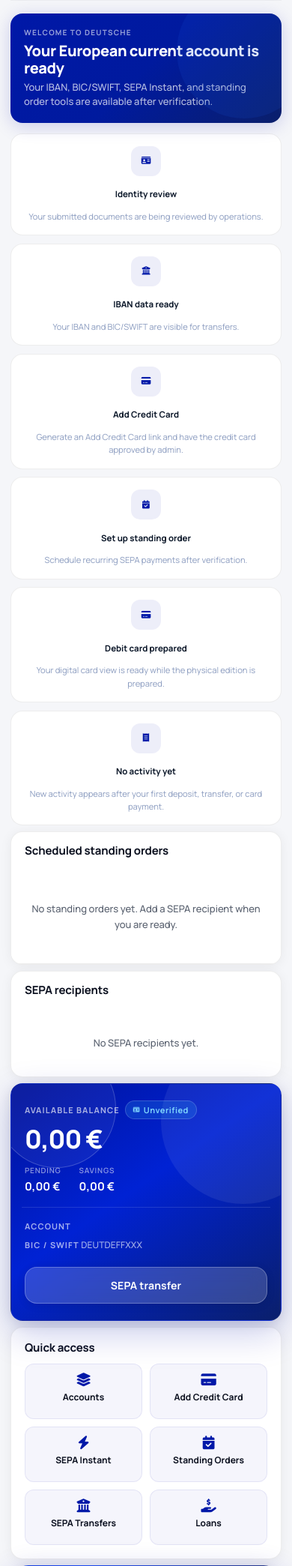
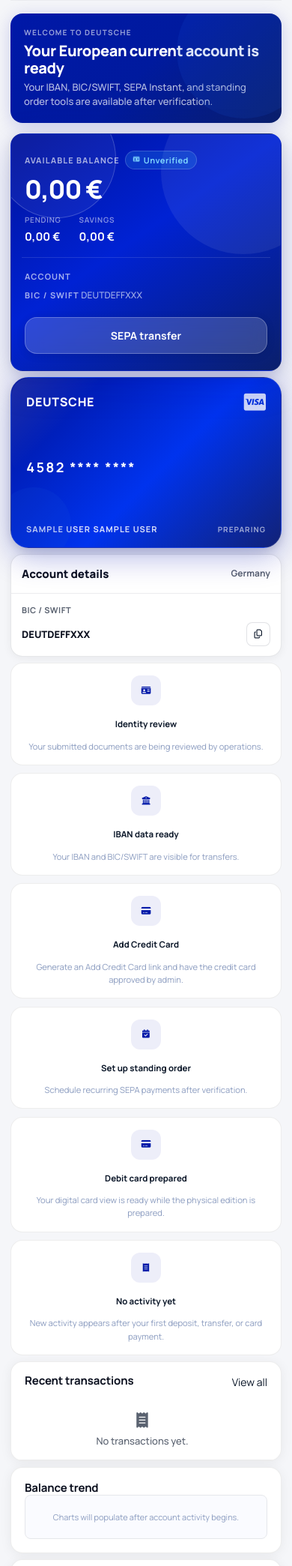
Before and after one commit to Joshangi1/Deutsche-bank, a PHP site: page /dashboard.php in a window 390 px wide. Shown: the part 72-2161 px from the top of the page at 75% size. Run offline with PHP 8.4, Linux system fonts and the light colour scheme; the visitor is signed in with stand-in values (Sample User, id 1); data that the repository does not hold is empty; some libraries are stand-ins or nearby versions.

Commit message:
Fix dashboard mobile ordering

```diff
--- a/assets/css/mobile-premium-fix.css
+++ b/assets/css/mobile-premium-fix.css
@@ -1166,17 +1166,39 @@ body,
   overflow: hidden;
   box-shadow: 0 2px 12px rgba(10,22,40,0.06);
 }
+.account-details-header {
+  display: flex;
+  align-items: center;
+  justify-content: space-between;
+  gap: 16px;
+  padding: 16px 18px 14px;
+  border-bottom: 1px solid rgba(10,22,40,0.08);
+}
+.account-details-header span {
+  color: var(--text-primary, #0d1b2e);
+  font-size: 15px;
+  font-weight: 800;
+}
+.account-details-header small {
+  color: var(--text-secondary, #6b7280);
+  font-size: 12px;
+  font-weight: 700;
+  white-space: nowrap;
+}
 .account-detail-list {
   display: grid;
   gap: 0;
 }
 .account-detail-row {
   display: grid;
-  grid-template-columns: minmax(120px, 0.8fr) minmax(0, 1.4fr) auto;
+  grid-template-columns: minmax(180px, 0.9fr) minmax(220px, 1.2fr) auto;
   align-items: center;
   gap: 12px;
-  padding: 13px 18px;
+  padding: 14px 18px;
   border-top: 1px solid rgba(10,22,40,0.08);
+}
+.account-detail-row:first-child {
+  border-top: 0;
 }
 .account-detail-label {
   color: var(--text-secondary, #6b7280);
@@ -1293,6 +1315,7 @@ body,
   .dashboard-grid {
     --bs-gutter-y: 14px;
   }
+  .dashboard-grid > [class*="col-"] { order: 50; }
   .dashboard-balance-section { order: 1; }
   .dashboard-quick-section { order: 2; }
   .dashboard-card-section { order: 3; }
@@ -1301,6 +1324,8 @@ body,
   .dashboard-cash-section { order: 6; }
   .dashboard-verification-section { order: 7; }
   .dashboard-chart-section { order: 8; }
+  .dashboard-bills-section { order: 9; }
+  .dashboard-recipients-section { order: 10; }
 
   .banking-hero {
     padding: 18px !important;
@@ -1369,6 +1394,9 @@ body,
     gap: 8px 10px;
     padding: 13px 14px;
   }
+  .account-details-header {
+    padding: 14px;
+  }
   .account-detail-label {
     grid-column: 1 / -1;
   }
--- a/dashboard.php
+++ b/dashboard.php
@@ -174,9 +174,9 @@ $newAccountCards = in_array($bankingRegion, ['us', 'ca', 'uk'], true) ? [
     <div class="col-xl-4 dashboard-card-section"><div class="virtual-card"><div class="d-flex justify-content-between"><strong>Deutsche</strong><i class="fa-brands fa-cc-visa fa-2x"></i></div><div class="fs-4 fw-bold">4582 **** **** <?= e($card['card_last4']) ?></div><div class="d-flex justify-content-between"><span><?= e(strtoupper($user['first_name'] . ' ' . $user['last_name'])) ?></span><span><?= $isNewAccount ? 'PREPARING' : e(strtoupper($card['status'])) ?></span></div></div></div>
     <div class="col-12 dashboard-details-section">
         <div class="account-details-card">
-            <div class="section-card-header">
-                <span class="section-card-title">Account details</span>
-                <span class="section-card-link"><?= e($regionConfig['country']) ?></span>
+            <div class="account-details-header">
+                <span>Account details</span>
+                <small><?= e($regionConfig['country']) ?></small>
             </div>
             <div class="account-detail-list">
                 <?php foreach ($bankingDetails as $detail): ?>
@@ -213,7 +213,7 @@ $newAccountCards = in_array($bankingRegion, ['us', 'ca', 'uk'], true) ? [
     </div></div></div>
     <div class="col-xl-4 dashboard-cash-section"><div class="table-card p-4 h-100"><h5 class="fw-bold"><?= e($ui['cash']) ?></h5><div class="cash-flow"><div><span><?= e($ui['income']) ?></span><strong class="tx-credit"><?= money($monthlyIncome->fetch()['total'], $currency) ?></strong></div><div><span><?= e($ui['expenses']) ?></span><strong class="tx-debit"><?= money($monthlyExpense->fetch()['total'], $currency) ?></strong></div></div><?php if ($isNewAccount): ?><div class="empty-mini">Income and expenses will appear after your first posted transaction.</div><?php else: ?><canvas data-chart="doughnut" height="160" data-chart-region="<?= $isUsAccount ? 'us' : 'eu' ?>"></canvas><?php endif; ?></div></div>
     <div class="col-xl-4 dashboard-verification-section"><div class="premium-card p-4 h-100"><h5 class="fw-bold"><?= e($ui['verification']) ?></h5><p class="muted"><?= e($ui['review']) ?></p><div class="goal-ring"><strong><?= e(strtoupper(str_replace('_',' ', $user['verification_status'] ?? 'NOT STARTED'))) ?></strong><span><?= e(strtoupper(str_replace('_',' ', $user['risk_status'] ?? 'CLEAR'))) ?></span></div></div></div>
-    <div class="col-xl-6"><div class="table-card"><div class="p-4"><h5 class="fw-bold mb-0"><?= e($ui['bill_title']) ?></h5></div><table class="table align-middle mb-0"><tbody><?php foreach ($billRows as $bill): ?><tr><td><i class="fa-solid fa-calendar-day text-warning me-2"></i><?= e($bill['name']) ?><div class="small muted"><?= e($bill['category']) ?> &middot; <?= e($ui['bill_day']) ?> <?= e((string)$bill['due_day']) ?></div></td><td><span class="status-pill status-<?= $bill['autopay']?'success':'warning' ?>"><?= $bill['autopay'] ? e($ui['bill_active']) : e($ui['bill_manual']) ?></span></td></tr><?php endforeach; ?><?php if (!$billRows): ?><tr><td class="text-center muted py-5"><?= e($ui['bill_empty']) ?></td></tr><?php endif; ?></tbody></table></div></div>
-    <div class="col-xl-6"><div class="table-card"><div class="p-4"><h5 class="fw-bold mb-0"><?= e($ui['recipient_title']) ?></h5></div><div class="p-3"><?php foreach ($recipientRows as $r): ?><div class="recipient-row"><span class="tx-icon"><i class="fa-solid fa-user"></i></span><div><strong><?= e($r['name']) ?></strong><div class="small muted"><?= e($r['iban'] ? format_iban_display($r['iban']) : ($r['email'] ?: $r['phone'])) ?></div></div><a class="btn btn-sm btn-light border ms-auto" href="user/send_money.php"><?= e($ui['recipient_action']) ?></a></div><?php endforeach; ?><?php if (!$recipientRows): ?><div class="text-center muted py-4"><?= e($ui['recipient_empty']) ?></div><?php endif; ?></div></div></div>
+    <div class="col-xl-6 dashboard-bills-section"><div class="table-card"><div class="p-4"><h5 class="fw-bold mb-0"><?= e($ui['bill_title']) ?></h5></div><table class="table align-middle mb-0"><tbody><?php foreach ($billRows as $bill): ?><tr><td><i class="fa-solid fa-calendar-day text-warning me-2"></i><?= e($bill['name']) ?><div class="small muted"><?= e($bill['category']) ?> &middot; <?= e($ui['bill_day']) ?> <?= e((string)$bill['due_day']) ?></div></td><td><span class="status-pill status-<?= $bill['autopay']?'success':'warning' ?>"><?= $bill['autopay'] ? e($ui['bill_active']) : e($ui['bill_manual']) ?></span></td></tr><?php endforeach; ?><?php if (!$billRows): ?><tr><td class="text-center muted py-5"><?= e($ui['bill_empty']) ?></td></tr><?php endif; ?></tbody></table></div></div>
+    <div class="col-xl-6 dashboard-recipients-section"><div class="table-card"><div class="p-4"><h5 class="fw-bold mb-0"><?= e($ui['recipient_title']) ?></h5></div><div class="p-3"><?php foreach ($recipientRows as $r): ?><div class="recipient-row"><span class="tx-icon"><i class="fa-solid fa-user"></i></span><div><strong><?= e($r['name']) ?></strong><div class="small muted"><?= e($r['iban'] ? format_iban_display($r['iban']) : ($r['email'] ?: $r['phone'])) ?></div></div><a class="btn btn-sm btn-light border ms-auto" href="user/send_money.php"><?= e($ui['recipient_action']) ?></a></div><?php endforeach; ?><?php if (!$recipientRows): ?><div class="text-center muted py-4"><?= e($ui['recipient_empty']) ?></div><?php endif; ?></div></div></div>
 </div>
 <?php include __DIR__ . '/includes/user_footer.php'; ?>
```
